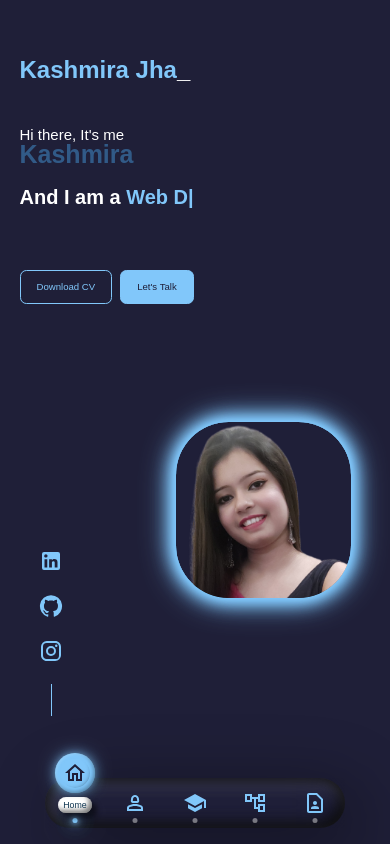
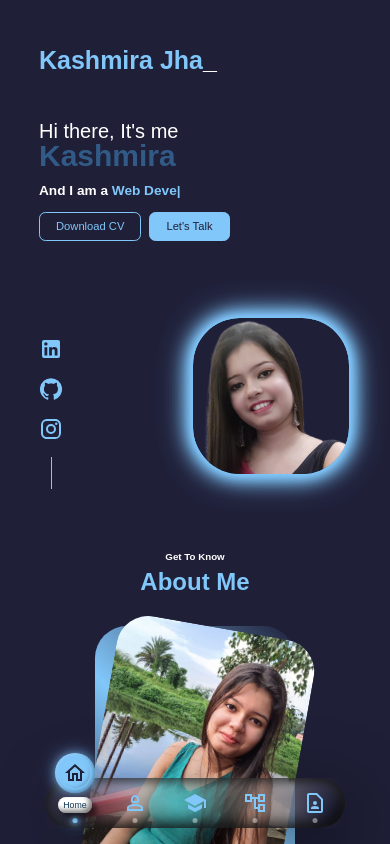
Before and after one commit to Kashmirajha2001/portfolio, a React (Vite) app: page / in a window 390 px wide. Shown: the top 844 px of the page. Built offline with nearby package versions, Linux system fonts and the light colour scheme.

Commit message:
responsive

```diff
--- a/src/about/about.css
+++ b/src/about/about.css
@@ -1,5 +1,5 @@
 .about {
-    height: fit-content;
+    /* height: fit-content; */
     display: flex;
     flex-direction: column;
     justify-content: center;
--- a/src/contact/contact.css
+++ b/src/contact/contact.css
@@ -7,7 +7,7 @@
     justify-content: center;
     align-items: center;
     /* min-height: 100vh; */
-    height: fit-content;
+    /* height: fit-content; */
     padding: 20px;
     width: 100%;
 }
--- a/src/index.css
+++ b/src/index.css
@@ -46,8 +46,8 @@ body{
 
 section{
   /* margin-top: 3rem; */
-  height: 100vh;
-  /* height: fit-content; */
+  /* height: 100vh; */
+  height: fit-content;
   /* overflow: hidden; */
 }
 a{
--- a/src/intro/Image.jsx
+++ b/src/intro/Image.jsx
@@ -3,8 +3,8 @@ import me from '../assets/me.png';
 
 const Image = () => {
   return (
-    <div className='image'>
-        <img src={me} className='img'/>
+    <div>
+        <img src={me} className='image'/>
     </div>
   )
 }
--- a/src/intro/Intro.jsx
+++ b/src/intro/Intro.jsx
@@ -25,9 +25,23 @@ const Intro = () => {
 
   return (
     <section id="#" className="intro_page">
-      {/* <div className="container"> */}
+      <div className="intro_left">
+        <h1 href="#">
+          <span>Kashmira Jha</span>_
+        </h1>
+        <h2>Hi there, It's me</h2>
+        <h1 className="header">Kashmira</h1>
+        <h3>
+          And I am a <span ref={textRef}> </span>
+        </h3>
+        <CTA />
+        <Social />
+      </div>
 
-      <h1 href="#" className="heading">
+      <div className="intro_right">
+        <Image />
+      </div>
+      {/* <h1 href="#" className="heading">
         <span>Kashmira Jha</span>_
       </h1>
       <div className="intro_content">
@@ -39,8 +53,7 @@ const Intro = () => {
       </div>
       <CTA />
       <Image />
-      <Social />
-      {/* </div> */}
+      <Social /> */}
     </section>
   );
 };
--- a/src/intro/intro.css
+++ b/src/intro/intro.css
@@ -1,6 +1,169 @@
+.intro_page{
+    display: flex;
+    margin-top: 3rem;
+    margin-bottom: 3rem;
+}
+.intro_page .intro_left{
+    display: flex;
+    position: relative;
+    flex: 1;
+    flex-direction: column;
+    padding-left: 10%;
+}
+
+.intro_left h1 span{
+    color: var(--color-primary);
+}
+
+.intro_left h2{
+    margin-top: 3vw;
+    font-size: 30px;
+}
+
+.intro_left .header{
+    font-size: 40px;
+    color: var(--color-primary-variant);
+}
+
+.intro_left h3{
+    font-size: 30px;
+}
+
+.intro_left h3 .ityped-cursor{
+    animation: blink 1s infinite;
+}
+
+@keyframes blink{
+    50%{
+        opacity:1,
+    }
+    100%{
+        opacity: 0;
+    }
+}
+
+.intro_left h3 span{
+    color: var(--color-primary);
+}
+
+.cta{
+    display: flex;
+    gap: 1.2rem;
+}
+
+.socials{
+    width: fit-content;
+    display: flex;
+    flex-direction: column;
+    margin-top: 4rem;
+    align-items:center;
+    justify-content: center;
+    gap: 0.8rem;
+}
+
+.socials::after{
+    content: "";
+    width: 1px;
+    height: 2rem;
+    background: var(--color-primary);
+}
+
+.intro_page .intro_right{
+    position: relative;
+    flex:1;
+    display: flex;
+    margin-top: 2rem;
+    align-items:center;
+    justify-content: center;
+}
+
+.intro_right .image{
+    width: 30vw;
+    border-radius: 30%;
+    overflow: hidden;
+    box-shadow:
+        0 0 5px #81c7fa,
+        0 0 10px #81c7fa,
+        0 0 15px #81c7fa,
+        0 0 20px #81c7fa,
+        0 0 25px #81c7fa,
+        0 0 35px #81c7fa;
+}
+
+@media screen and (max-width:900px){
+    .intro_left{
+        line-height: 1;
+    }
+    .intro_left h3{
+        font-size: 3vw;
+        top: 6rem;
+        line-height: 3;
+    }
+
+    .intro_page .intro_right{
+        margin-top: 12rem;
+        right: 3%;
+    }
+}
+
+@media screen and (max-width:650px) {
+    .intro_left h2{
+        margin-top: 3rem;
+        font-size: 20px;
+        font-weight: 10;
+    }
+    .intro_left .header{
+        font-size: 30px;
+    }
+
+    .intro_left h3{
+        font-size: 3.5vw;
+    }
+
+    .cta{
+        font-size: 70%;
+        gap: 0.5rem;
+    }
+
+    .socials{
+        margin-top: 6rem;
+    }
+
+    .intro_page .intro_right{
+        margin-top: 16rem;
+    }
+}
+
+@media screen and (max-width:500px){
+    .intro_left{
+        padding-left: 5%;
+    }
+
+    .intro_left h1{
+        font-size: 25px;
+    }
+
+    .intro_left .header{
+        font-size: 30px;
+    }
+
+    .intro_page .intro_right{
+        right: 10%;
+    }
+
+    .intro_right .image{
+        width: 40vw;
+    }
+}
+
+@media screen and (max-width:360px){
+    .intro_page .intro_right{
+        right: 15%;
+    }
+}
 /* .intro_page{
-    margin-bottom: 20vh;
-} */
+    height: 64rem;
+}
 .heading{
     padding-top: 50px;
     padding-left: 10%;
@@ -229,4 +392,4 @@
         font-size: 60%;
         gap: 0.5rem;
     }
-}
+} */
```
